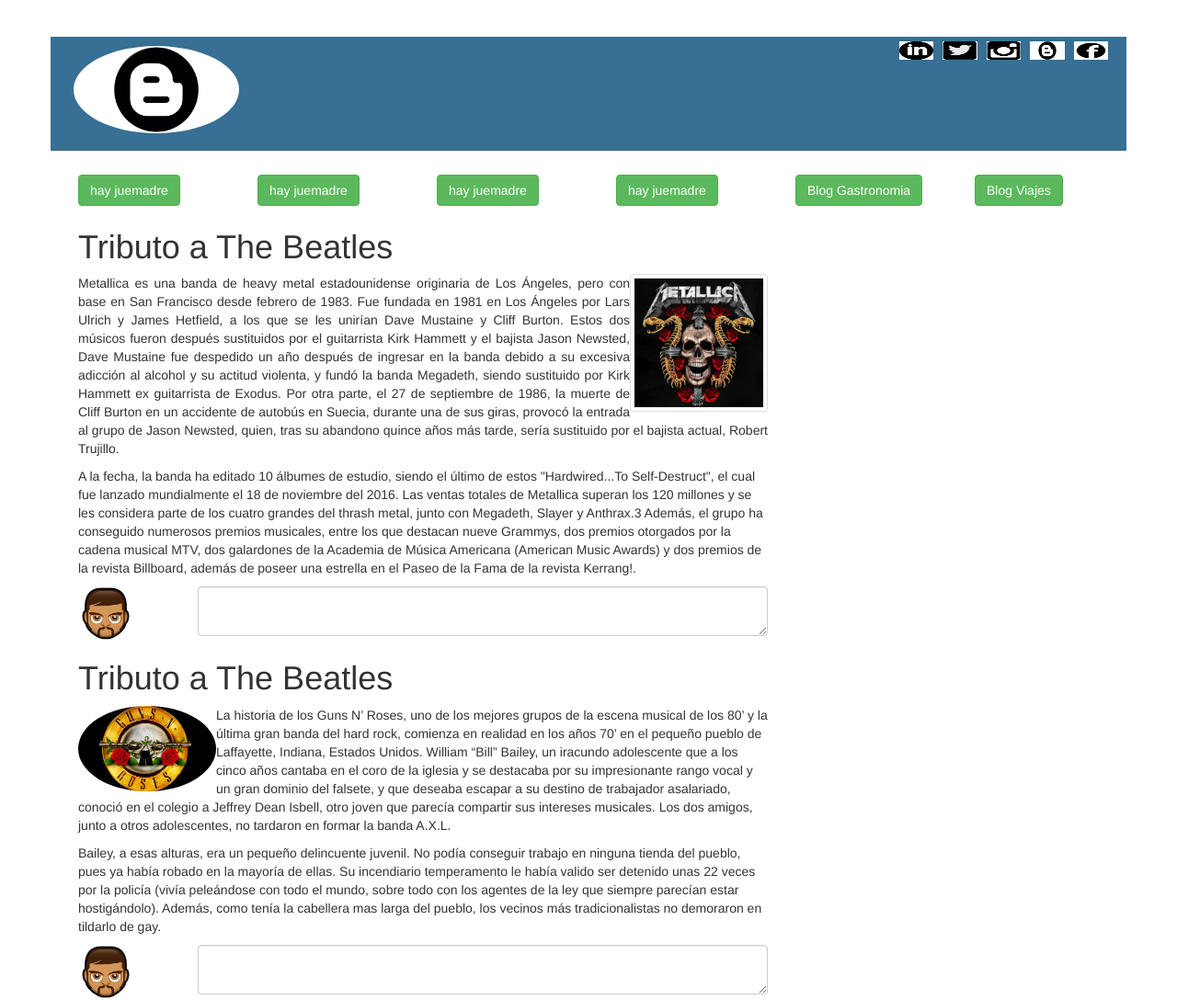
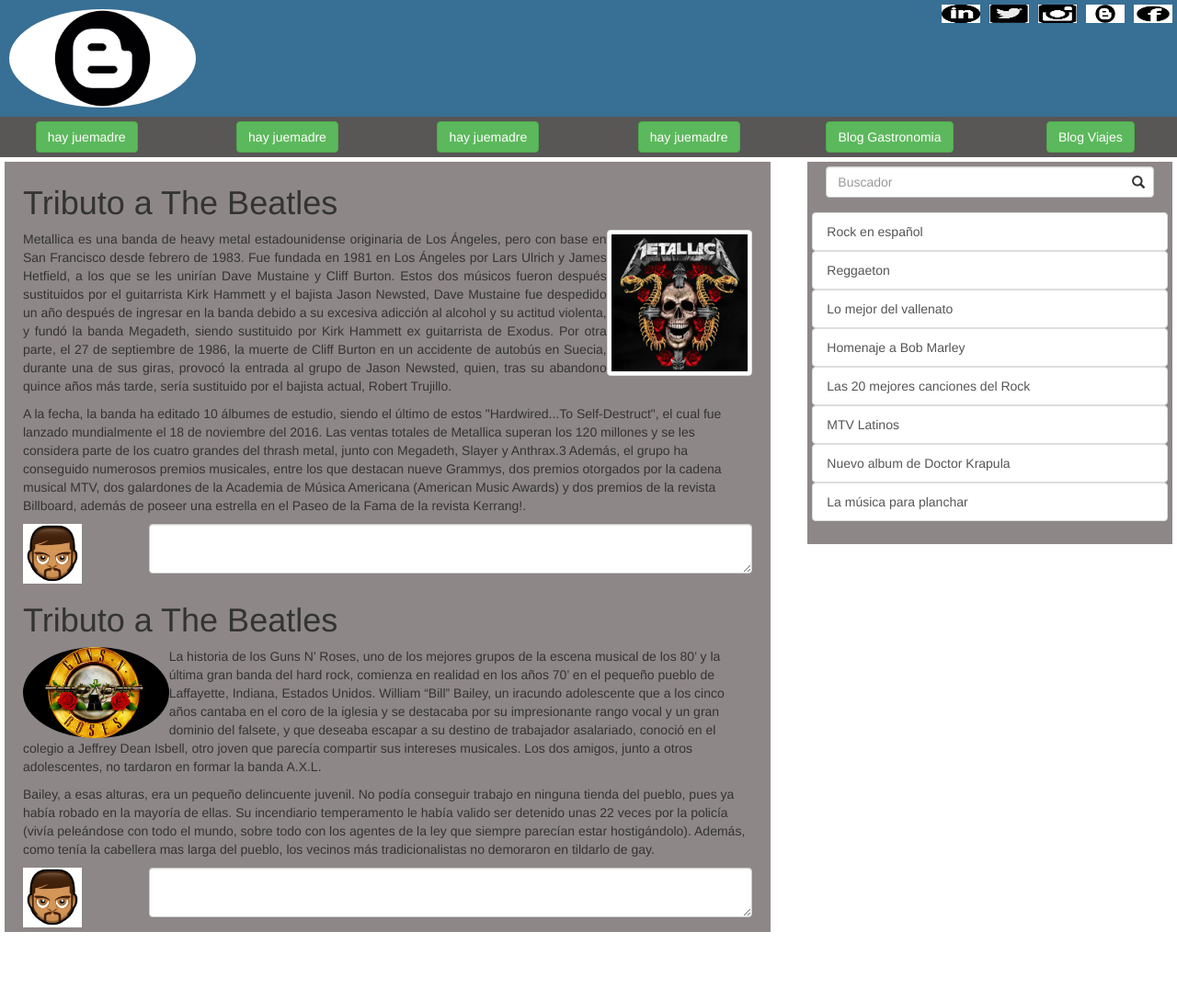
Before and after one commit to juancuervo02/Framework-CSS, a plain HTML site: page index.html in a window 1280 px wide. Shown: the whole page at 92% size. After the commit the page ends 1019 px from the top, so only its background shows below. Drawn offline with Linux system fonts and the light colour scheme.

Commit message:
Terminamos la página de musica

```diff
--- a/css/estilos_index.css
+++ b/css/estilos_index.css
@@ -1,6 +1,8 @@
 *{
     box-sizing: border-box;
 }
+
+
 
 .img-logo{
     width: 50%;
@@ -16,6 +18,23 @@
 
 .contenedor-principal{
     background-color: #386F94
+}
+
+.contenedor-navegador{
+    background-color: #595656;
+    text-align: center
+}
+
+.contenido-izquierdo{
+    background-color: #8E8787;
+    margin: 5px;
+    padding: 5px;
+}
+
+.contenido-derecho{
+    background-color: #8E8787;
+    margin: 5px;
+    padding: 5px;
 }
 
 .navegador{
@@ -39,3 +58,7 @@
 .img-comentario{
     width: 60%;
 }
+
+.list-group{
+    margin-top: 50px;
+}
--- a/index.html
+++ b/index.html
@@ -12,10 +12,9 @@
 
 <body>
 
-  <div class="container">
     <!--Encabezado-->
     <header>
-      <div class="row contenedor-principal page-header">
+      <div class="row contenedor-principal ">
         <div class="col-lg-4 col-md-4 col-sm-4 ">
           <img src="img/blogger.png" alt="" class="img-logo img-circle">
         </div>
@@ -30,8 +29,7 @@
     </header>
 
     <!--Navegador-->
-    <div class="container">
-      <div class="row">
+      <div class="row contenedor-navegador">
         <div class="col-lg-12 navegador">
           <div class="row">
             <div class="col-lg-2">
@@ -56,13 +54,11 @@
           </div>
         </div>
       </div>
-    </div>
 
-    <div class="container">
-      <!--Contenedor izquierdo-->
       <div class="row">
+        <!--Contenedor izquierdo-->
         <div class="col-lg-8">
-          <div class="row">
+          <div class="row contenido-izquierdo">
             <div class="col-lg-12">
               <h1>Tributo a The Beatles</h1><img src="img/musica/metallica.jpg" alt="" class="img-thumbnail img-banda">
               <p class="text-justify">Metallica es una banda de heavy metal estadounidense originaria de Los Ángeles, pero con base en San Francisco
@@ -82,16 +78,12 @@
                 Music Awards) y dos premios de la revista Billboard, además de poseer una estrella en el Paseo de la Fama
                 de la revista Kerrang!.</p>
             </div>
-          </div>
-          <div class="row">
             <div class="col-lg-2">
               <img src="img/hombre.jpg" alt="" class="img-comentario">
             </div>
             <div class="col-lg-10">
               <textarea name="comentario" id="comentario" class="form-control"></textarea>
             </div>
-          </div>
-          <div class="row">
             <div class="col-lg-12">
               <h1>Tributo a The Beatles</h1><img src="img/musica/guns.jpg" alt="" class="img-circle img-banda2">
               <p>La historia de los Guns N’ Roses, uno de los mejores grupos de la escena musical de los 80’ y la última gran
@@ -107,8 +99,6 @@
                 siempre parecían estar hostigándolo). Además, como tenía la cabellera mas larga del pueblo, los vecinos más
                 tradicionalistas no demoraron en tildarlo de gay.</p>
             </div>
-          </div>
-          <div class="row">
             <div class="col-lg-2">
               <img src="img/hombre.jpg" alt="" class="img-comentario">
             </div>
@@ -117,13 +107,35 @@
             </div>
           </div>
         </div>
-      </div>
-    </div>
-
-    <!--Contenedor derecho-->
 
 
-  </div>
+        <!--Contenedor derecho-->
+        <div class="col-lg-4">
+          <div class="row contenido-derecho">
+            <div class="col-lg-12">
+                <form class="search-form">
+                  <div class="form-group has-feedback">
+                    <label for="search" class="sr-only">Buscador</label>
+                    <input type="text" class="form-control" name="search" id="search" placeholder="Buscador">
+                    <span class="glyphicon glyphicon-search form-control-feedback"></span>
+                  </div>
+                </form>
+            </div>
+
+            <div class="col lg-12">
+              <ul class="list-group list-unstyled">
+                <li><a href="#" class="list-group-item">Rock en español</a></li>
+                <li><a href="#" class="list-group-item">Reggaeton</a></li>
+                <li><a href="#" class="list-group-item">Lo mejor del vallenato</a></li>
+                <li><a href="#" class="list-group-item">Homenaje a Bob Marley</a></li>
+                <li><a href="#" class="list-group-item">Las 20 mejores canciones del Rock</a></li>
+                <li><a href="#" class="list-group-item">MTV Latinos</a></li>
+                <li><a href="#" class="list-group-item">Nuevo album de Doctor Krapula</a></li>
+                <li><a href="#" class="list-group-item">La música para planchar</a></li>
+              </ul>
+            </div>
+          </div>
+        </div>
 
 
 
```
Also changed, not shown: viajes.html (+5 -5 lines), img/fondo.jpg, img/musica/fondo.png (added).
